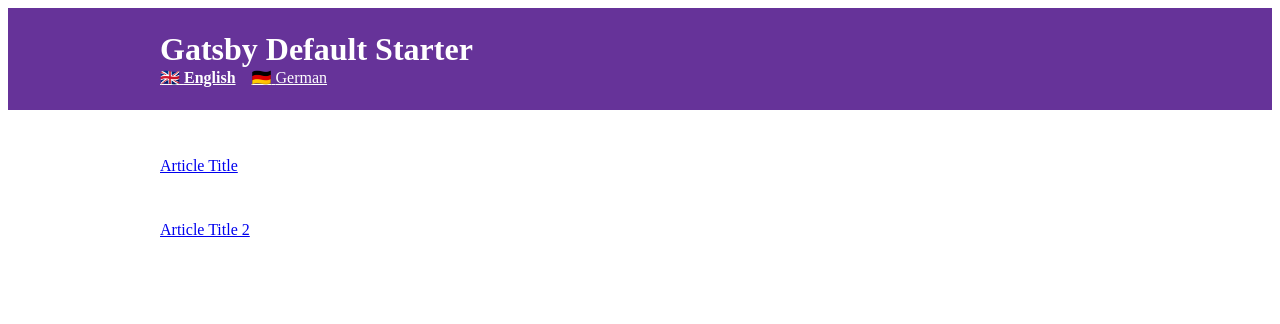
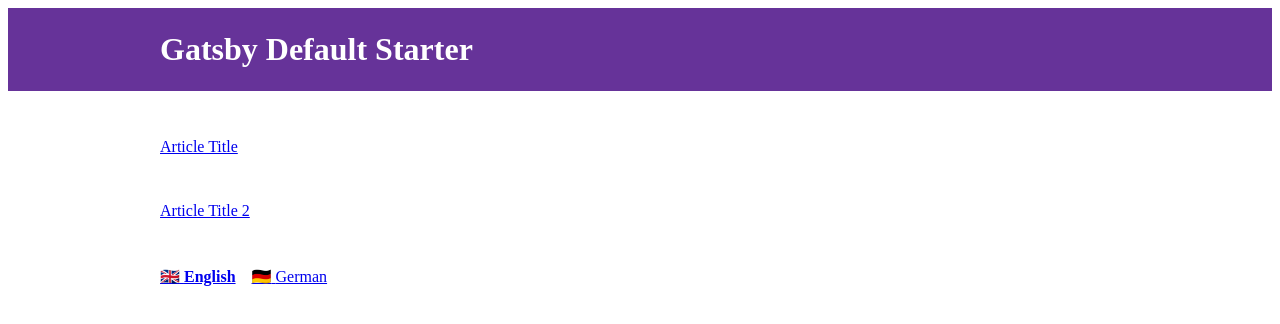
Before and after one commit to chrisdwheatley/gatsby-i18n-demo, a Gatsby site: page / in a window 1280 px wide. Built offline with nearby package versions, Linux system fonts and the light colour scheme; Gatsby itself is replaced by a stand-in of ours.

Commit message:
tidying up demo, putting local selector in footer

```diff
--- /dev/null
+++ b/src/components/footer.js
@@ -0,0 +1,20 @@
+import React from "react"
+import { Link } from "gatsby"
+
+const Footer = ({ locale, locales, path }) => (
+  <footer>
+    <div
+      style={{
+        margin: `0 auto`,
+        maxWidth: 960,
+        padding: `1.45rem 1.0875rem`,
+      }}
+    >
+      {locales && Object.keys(locales).map(loc => (
+        <Link key={loc} style={{ marginRight: '1rem', fontWeight: locales[loc].path === locale.path && 'bold' }} to={locales[loc].default ? '/' : `/${locales[loc].path}`}>{locales[loc].flag} {locales[loc].title}</Link>
+      ))}
+    </div>
+  </footer>
+)
+
+export default Footer
--- a/src/components/header.js
+++ b/src/components/header.js
@@ -29,9 +29,6 @@ const Header = ({ siteTitle, locale, locales, path }) => (
           {siteTitle}
         </Link>
       </h1>
-      {locales && Object.keys(locales).map(loc => (
-        <Link key={loc} style={{ color: 'white', marginRight: '1rem', fontWeight: locales[loc].path === locale.path && 'bold' }} to={locales[loc].default ? '/' : `/${locales[loc].path}`}>{locales[loc].flag} {locales[loc].title}</Link>
-      ))}
       <LocaleChecker locale={locale} locales={locales} path={path} />
     </div>
   </header>
--- a/src/templates/article.js
+++ b/src/templates/article.js
@@ -1,6 +1,8 @@
 import React from "react"
 import { useStaticQuery, graphql } from "gatsby"
 import Header from "../components/header"
+import Footer from "../components/footer"
+import "../components/layout.css"
 
 const Article = (props) => {
   const data = useStaticQuery(graphql`
@@ -23,6 +25,7 @@ const Article = (props) => {
         maxWidth: 960,
         padding: `1.45rem 1.0875rem`,
       }}><h1>{article.title}</h1></div>
+      <Footer locale={locale} locales={locales} path={path} />
     </>
   )
 }
--- a/src/templates/home.js
+++ b/src/templates/home.js
@@ -1,6 +1,7 @@
 import React from "react"
 import { useStaticQuery, graphql, Link } from "gatsby"
 import Header from "../components/header"
+import Footer from "../components/footer"
 
 const Article = (props) => {
   const data = useStaticQuery(graphql`
@@ -32,6 +33,7 @@ const Article = (props) => {
               : `/${locale.path}${articlePath}`}>{articles[art].title}</Link></div>
         )
       })}
+      <Footer locale={locale} locales={locales} path={path} />
     </>
   )
 }
```
